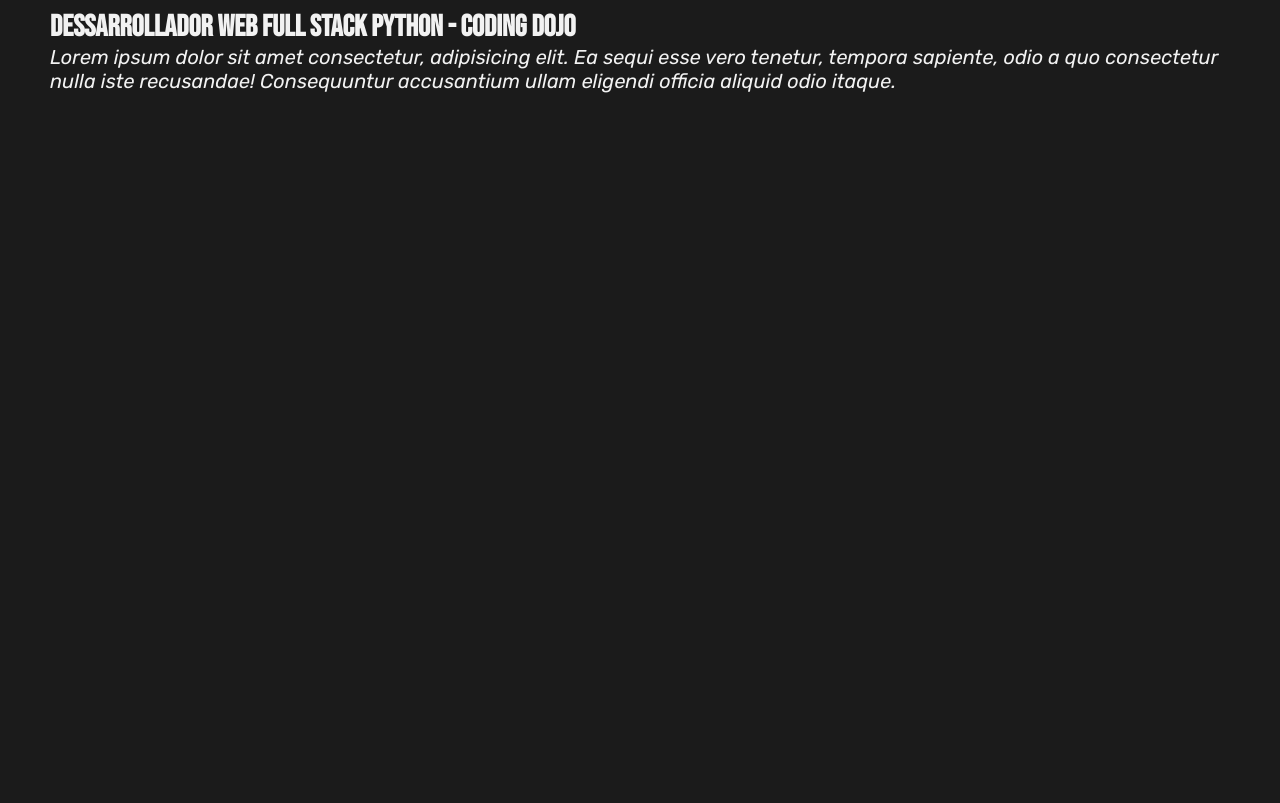
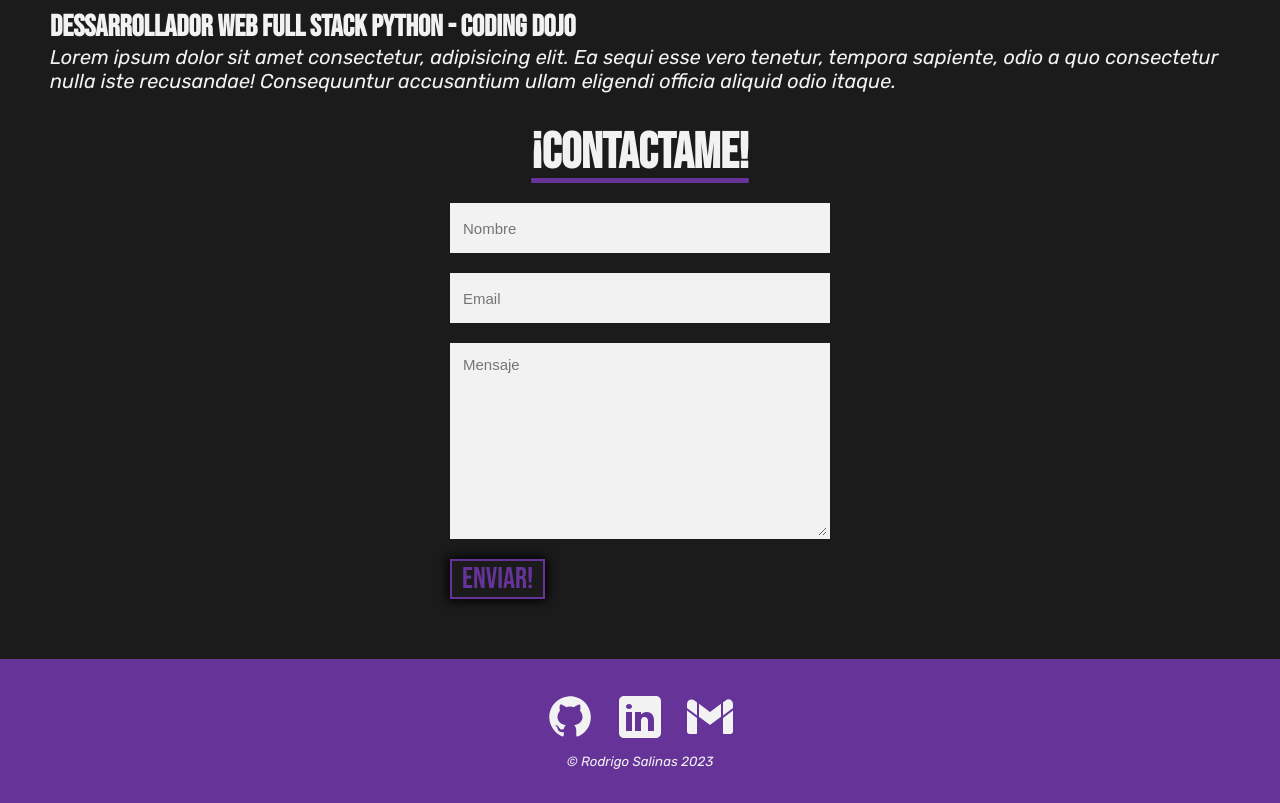
Before and after one commit to SalinasRodrigo/Portfolio, a React (Vite) app in the folder proyecto-portfolio/: page / in a window 1280 px wide. Shown: the part 3460-4263 px from the top of the page. Before the commit the page ends 3603 px from the top, so only its background shows below. Built offline with nearby package versions, Linux system fonts and the light colour scheme.

Commit message:
seccion de contacto y footer terminado

```diff
--- a/proyecto-portfolio/package.json
+++ b/proyecto-portfolio/package.json
@@ -10,6 +10,7 @@
     "preview": "vite preview"
   },
   "dependencies": {
+    "@emailjs/browser": "^3.11.0",
     "react": "^18.2.0",
     "react-dom": "^18.2.0"
   },
@@ -25,6 +26,6 @@
     "vite": "^4.4.5"
   },
   "eslintConfig": {
-    "extends":"./node_modules/standard/eslintrc.json"
+    "extends": "./node_modules/standard/eslintrc.json"
   }
 }
--- a/proyecto-portfolio/src/App.css
+++ b/proyecto-portfolio/src/App.css
@@ -112,9 +112,10 @@
   & li {
     text-align: center;
   }
-  & svg{
-    transform: scale(0.8);
-  }
+}
+
+.logo svg{
+  transform: scale(0.8);
 }
 
 
@@ -167,7 +168,8 @@
 }
 
 .btn:hover{
-  transition: 0.3s;
+  transform: translateY(-10px) scale(1.1);
+  transition: all 0.3s;
   background-color: rebeccapurple;
   color: #1b1b1b;
   cursor: pointer;
@@ -272,3 +274,42 @@
 .education{
   margin-top: 30px;
 }
+
+.contact-header{
+  margin-top: 30px;
+  text-align: center;
+}
+
+.contact-body{
+  display: flex;
+  flex-direction: column;
+  align-items: center;
+  justify-content: center;
+}
+
+footer{
+  width: 100%;
+  height: 18vh;
+  background-color: rebeccapurple;
+  display: flex;
+  flex-direction: column;
+  align-items: center;
+  justify-content: center;
+  gap: 5px;
+}
+
+.footer-logos {
+  display: flex;
+  align-items: center;
+  justify-content: center;
+  gap: 20px;
+}
+
+.footer-logos a{
+  transition: 0.5s;
+}
+
+.footer-logos a:hover {
+  transform: translatey(-10px) scale(1.1);
+  transition: 0.5s;
+}
--- a/proyecto-portfolio/src/App.jsx
+++ b/proyecto-portfolio/src/App.jsx
@@ -1,5 +1,6 @@
 import "./App.css";
 import { ImageSlider } from "./components/ImageSlider";
+import { ContactToMe } from "./components/ContactToMe";
 import { CSSLogo } from "./icons/CSSLogo";
 import { DjangoLogo } from "./icons/DjangoLogo";
 import { FlaskLogo } from "./icons/FlaskLogo";
@@ -12,6 +13,11 @@
 
 import {cv} from "./mooks/cv.json"
 import {kibo, torneosTruco} from "./mooks/slider.json"
+import { GithubLogo } from "./icons/GithubLogo";
+import { LinkedinLogo } from "./icons/LinkedinLogo";
+import { GmailLogo } from "./icons/GmailLogo";
+// import { GithubLogo } from "./icons/GithubLogo";
+// import { LinkedinLogo } from "./icons/LinkedinLogo";
 
 function App() {
   return (
@@ -166,7 +172,33 @@
             <small></small>
           </div>
         </div>
+        <div className="contact">
+          <div className="contact-header">
+            <h2>¡Contactame!</h2>
+          </div>
+          <div className="contact-body">
+            <div>
+              <ContactToMe/>
+            </div>
+          </div>
+        </div>
       </main>
+      <footer>
+        <div className="footer-logos">
+          <a href="https://github.com/SalinasRodrigo" rel="noreferrer noopener" target="_blank">
+            <GithubLogo/>
+          </a>
+          <a href="https://www.linkedin.com/in/rodrigo-salinas-b8a43b243/" rel="noreferrer noopener" target="_blank">
+            <LinkedinLogo/>
+          </a>
+          <a href="mailto:salinas.e.rodrigo@gmail.com" rel="noreferrer noopener" target="_blank">
+            <GmailLogo/>
+          </a>
+        </div>
+        <div>
+          <small>© Rodrigo Salinas 2023</small>
+        </div>
+      </footer>
     </>
     );
 }
--- /dev/null
+++ b/proyecto-portfolio/src/components/Contact.css
@@ -0,0 +1,40 @@
+form{
+  width: 25rem;
+  display: flex;
+  flex-direction: column;
+  justify-content: center;
+  align-items: start;
+  gap: 20px;
+  padding: 10px;
+}
+
+input{
+  color: #1b1b1b;
+  width: 100%;
+  height: 50px;
+  padding: 10px;
+  font-size: 15px;
+  background-color: #f2f2f2;
+  font-family: Arial, Helvetica, sans-serif;
+  border: 3px solid #f2f2f2;
+  transition: all 0.5s;
+  outline: none;
+}
+
+textarea{
+  color: #1b1b1b;
+  width: 100%;
+  padding: 10px;
+  font-size: 15px;
+  background-color: #f2f2f2;
+  font-family: Arial, Helvetica, sans-serif;
+  border: 3px solid #f2f2f2;
+  transition: all 0.5s;
+  outline: none;
+}
+
+input:focus,textarea:focus{
+  border: 3px solid rebeccapurple;
+  outline: none;
+  transition: all 0.5s;
+}
--- a/proyecto-portfolio/src/components/ContactToMe.jsx
+++ b/proyecto-portfolio/src/components/ContactToMe.jsx
@@ -1,19 +1,25 @@
-
+import "./Contact.css"
+import emailjs from '@emailjs/browser';
 export function ContactToMe () {
 
+  const handelSubmit = async (e) => {
+    e.preventDefault();
+    emailjs.sendForm('service_9q7fuqa', 'template_2q6xkk9', e.target, '2fWJZZ6v1WAGPDxbw')
+      .then((result) => {
+          console.log(result.text);
+      }, (error) => {
+          console.log(error.text);
+      });
+    e.target.reset();
 
+  }
   return (
     <>
-      <div>
-        <h2>¡Contactame!</h2>
-      </div>
-      <form>
-        <label htmlFor="name">Nombre</label>
-        <input type="text" name="name" id="name" />
-        <label htmlFor="email">Email</label>
-        <input type="email" name="email" id="email" />
-        <label htmlFor="message" >Mensaje</label>
-        <input type="text" name="message" id="message" />
+      <form onSubmit={handelSubmit}>
+        <input type="text" name="name" id="name" placeholder="Nombre" required/>
+        <input type="email" name="email" id="email" placeholder="Email" required/>
+        <textarea type="text" name="message" id="message" placeholder="Mensaje" rows="10" required/>
+        <button type="submit" className="btn">Enviar!</button>
       </form>
     </>
   )
--- /dev/null
+++ b/proyecto-portfolio/src/icons/GithubLogo.jsx
@@ -0,0 +1,9 @@
+
+
+export const GithubLogo = () => {
+  return(
+    <svg xmlns="http://www.w3.org/2000/svg" x="0px" y="0px" width="50" height="50"  viewBox="0 0 24 24">
+      <path fill="#f2f2f2" d="M10.9,2.1c-4.6,0.5-8.3,4.2-8.8,8.7c-0.5,4.7,2.2,8.9,6.3,10.5C8.7,21.4,9,21.2,9,20.8v-1.6c0,0-0.4,0.1-0.9,0.1 c-1.4,0-2-1.2-2.1-1.9c-0.1-0.4-0.3-0.7-0.6-1C5.1,16.3,5,16.3,5,16.2C5,16,5.3,16,5.4,16c0.6,0,1.1,0.7,1.3,1c0.5,0.8,1.1,1,1.4,1 c0.4,0,0.7-0.1,0.9-0.2c0.1-0.7,0.4-1.4,1-1.8c-2.3-0.5-4-1.8-4-4c0-1.1,0.5-2.2,1.2-3C7.1,8.8,7,8.3,7,7.6C7,7.2,7,6.6,7.3,6 c0,0,1.4,0,2.8,1.3C10.6,7.1,11.3,7,12,7s1.4,0.1,2,0.3C15.3,6,16.8,6,16.8,6C17,6.6,17,7.2,17,7.6c0,0.8-0.1,1.2-0.2,1.4 c0.7,0.8,1.2,1.8,1.2,3c0,2.2-1.7,3.5-4,4c0.6,0.5,1,1.4,1,2.3v2.6c0,0.3,0.3,0.6,0.7,0.5c3.7-1.5,6.3-5.1,6.3-9.3 C22,6.1,16.9,1.4,10.9,2.1z"></path>
+    </svg>
+  )
+}
--- /dev/null
+++ b/proyecto-portfolio/src/icons/GmailLogo.jsx
@@ -0,0 +1,8 @@
+
+export const GmailLogo = () => {
+  return(
+    <svg xmlns="http://www.w3.org/2000/svg" x="0px" y="0px" width="50" height="50" viewBox="0 0 50 50">
+      <path fill="#f2f2f2" d="M12 23.403V23.39 10.389L11.88 10.3h-.01L9.14 8.28C7.47 7.04 5.09 7.1 3.61 8.56 2.62 9.54 2 10.9 2 12.41v3.602L12 23.403zM38 23.39v.013l10-7.391V12.41c0-1.49-.6-2.85-1.58-3.83-1.46-1.457-3.765-1.628-5.424-.403L38.12 10.3 38 10.389V23.39zM14 24.868l10.406 7.692c.353.261.836.261 1.189 0L36 24.868V11.867L25 20l-11-8.133V24.868zM38 25.889V41c0 .552.448 1 1 1h6.5c1.381 0 2.5-1.119 2.5-2.5V18.497L38 25.889zM12 25.889L2 18.497V39.5C2 40.881 3.119 42 4.5 42H11c.552 0 1-.448 1-1V25.889z"></path>
+    </svg>
+  )
+}
--- /dev/null
+++ b/proyecto-portfolio/src/icons/LinkedinLogo.jsx
@@ -0,0 +1,8 @@
+
+export const LinkedinLogo = () => {
+  return(
+    <svg xmlns="http://www.w3.org/2000/svg" x="0px" y="0px" width="50" height="50"  viewBox="0 0 50 50">
+      <path fill="#f2f2f2" d="M41,4H9C6.24,4,4,6.24,4,9v32c0,2.76,2.24,5,5,5h32c2.76,0,5-2.24,5-5V9C46,6.24,43.76,4,41,4z M17,20v19h-6V20H17z M11,14.47c0-1.4,1.2-2.47,3-2.47s2.93,1.07,3,2.47c0,1.4-1.12,2.53-3,2.53C12.2,17,11,15.87,11,14.47z M39,39h-6c0,0,0-9.26,0-10 c0-2-1-4-3.5-4.04h-0.08C27,24.96,26,27.02,26,29c0,0.91,0,10,0,10h-6V20h6v2.56c0,0,1.93-2.56,5.81-2.56 c3.97,0,7.19,2.73,7.19,8.26V39z"></path>
+    </svg>
+  )
+}
```
Also changed, not shown: 1 other file (tests, documents, lock files or other folders).
